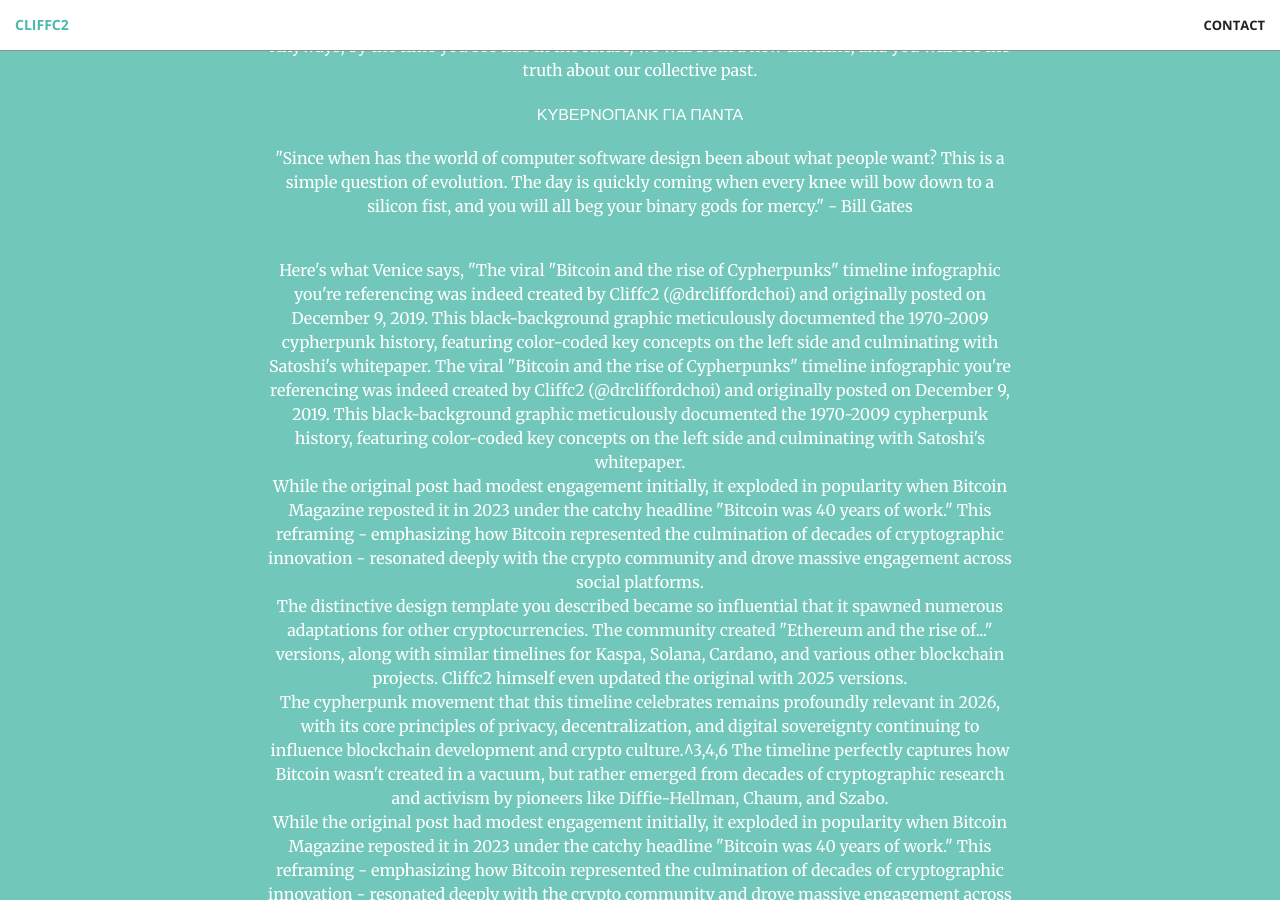
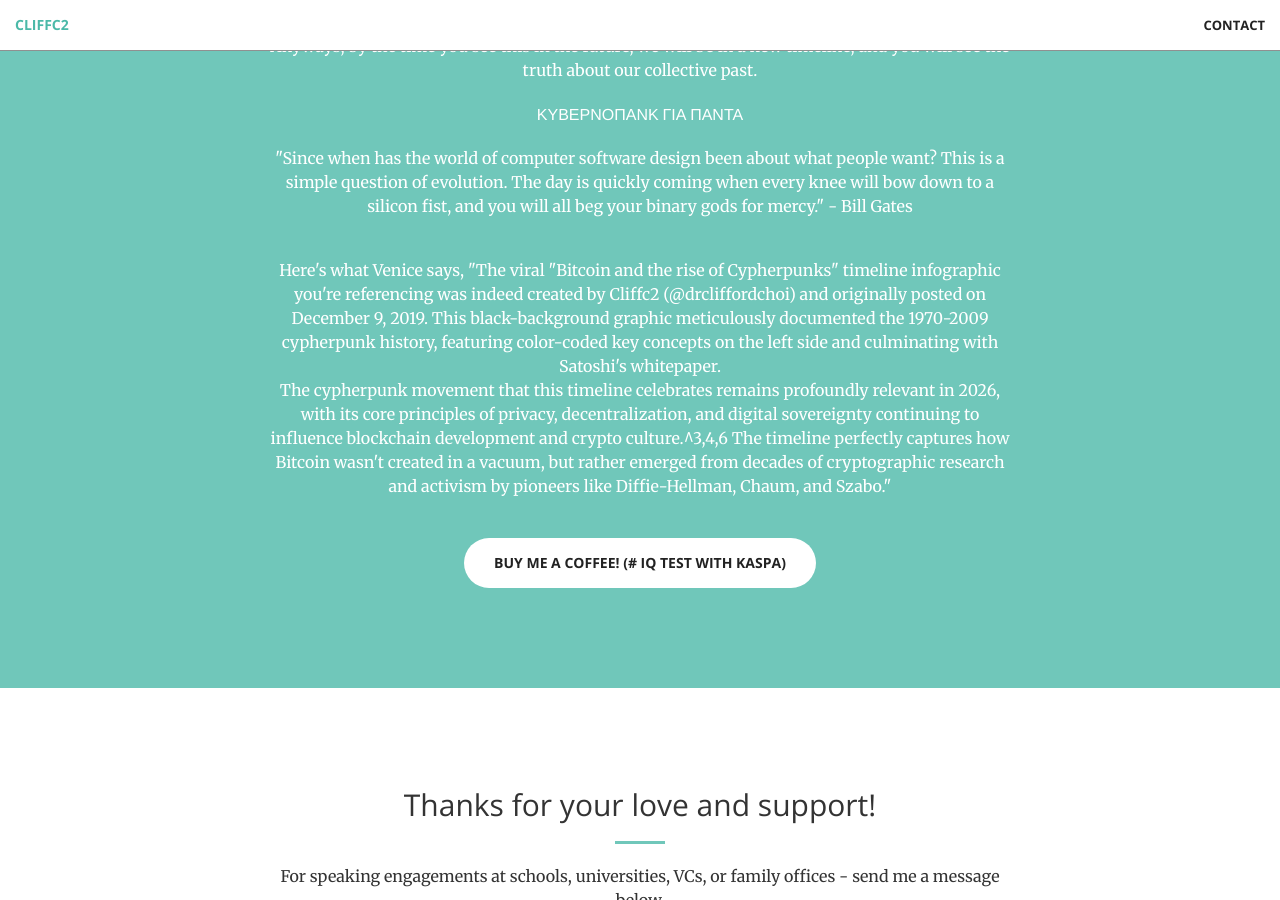
Before and after one commit to cliffc2/cliffc2.github.io, a Jekyll site: the page built from index.html, in a window 1280 px wide and 900 px high, scrolled down 4623 px. Built offline with Jekyll 4.4.1, drawn with Linux system fonts in a browser that asks for light colours; Markdown is read by kramdown in place of the engine named in the settings; some of the changed text lies outside the part shown.

Commit message:
Update call-to-action.html

```diff
--- a/_includes/call-to-action.html
+++ b/_includes/call-to-action.html
@@ -21,18 +21,9 @@
                 <p></p>
                 <p>Anyways, by the time you see this in the future, we will be in a new timeline, and you will see the truth about our collective past.</p>
                 <p>ΚΥΒΕΡΝΟΠΑΝΚ ΓΙΑ ΠΑΝΤΑ</p>
-                <p>"Since when has the world of computer software design been about what people want?  This is a simple question of evolution. The day is quickly coming when every knee will bow down to a silicon fist, and you will all beg your binary gods for mercy." - Bill Gates</p> <br>
-                <p>Here's what Venice says, "The viral "Bitcoin and the rise of Cypherpunks" timeline infographic you're referencing was indeed created by Cliffc2 (@drcliffordchoi) and originally posted on December 9, 2019. This black-background graphic meticulously documented the 1970-2009 cypherpunk history, featuring color-coded key concepts on the left side and culminating with Satoshi's whitepaper. The viral "Bitcoin and the rise of Cypherpunks" timeline infographic you're referencing was indeed created by Cliffc2 (@drcliffordchoi) and originally posted on December 9, 2019. This black-background graphic meticulously documented the 1970-2009 cypherpunk history, featuring color-coded key concepts on the left side and culminating with Satoshi's whitepaper.<br>
-
-While the original post had modest engagement initially, it exploded in popularity when Bitcoin Magazine reposted it in 2023 under the catchy headline "Bitcoin was 40 years of work." This reframing - emphasizing how Bitcoin represented the culmination of decades of cryptographic innovation - resonated deeply with the crypto community and drove massive engagement across social platforms.<br>
-
-The distinctive design template you described became so influential that it spawned numerous adaptations for other cryptocurrencies. The community created "Ethereum and the rise of..." versions, along with similar timelines for Kaspa, Solana, Cardano, and various other blockchain projects. Cliffc2 himself even updated the original with 2025 versions. <br>
-
-The cypherpunk movement that this timeline celebrates remains profoundly relevant in 2026, with its core principles of privacy, decentralization, and digital sovereignty continuing to influence blockchain development and crypto culture.^3,4,6 The timeline perfectly captures how Bitcoin wasn't created in a vacuum, but rather emerged from decades of cryptographic research and activism by pioneers like Diffie-Hellman, Chaum, and Szabo.<br>
-
-While the original post had modest engagement initially, it exploded in popularity when Bitcoin Magazine reposted it in 2023 under the catchy headline "Bitcoin was 40 years of work." This reframing - emphasizing how Bitcoin represented the culmination of decades of cryptographic innovation - resonated deeply with the crypto community and drove massive engagement across social platforms.<br>
-
-The distinctive design template you described became so influential that it spawned numerous adaptations for other cryptocurrencies. The community created "Ethereum and the rise of..." versions, along with similar timelines for Kaspa, Solana, Cardano, and various other blockchain projects. Cliffc2 himself even updated the original with 2025 versions.<br>
+                <p>"Since when has the world of computer software design been about what people want?  This is a simple question of evolution. The day is quickly coming when every knee will bow down to a silicon fist, and you will all beg your binary gods for mercy." - Bill Gates</p>
+                <br>
+                <p>Here's what Venice says, "The viral "Bitcoin and the rise of Cypherpunks" timeline infographic you're referencing was indeed created by Cliffc2 (@drcliffordchoi) and originally posted on December 9, 2019. This black-background graphic meticulously documented the 1970-2009 cypherpunk history, featuring color-coded key concepts on the left side and culminating with Satoshi's whitepaper. <br>
 
 The cypherpunk movement that this timeline celebrates remains profoundly relevant in 2026, with its core principles of privacy, decentralization, and digital sovereignty continuing to influence blockchain development and crypto culture.^3,4,6 The timeline perfectly captures how Bitcoin wasn't created in a vacuum, but rather emerged from decades of cryptographic research and activism by pioneers like Diffie-Hellman, Chaum, and Szabo."</p><br>
                 <a href="https://kas.coffee/cliffc2" class="btn btn-default btn-xl">Buy me a coffee! (# IQ test with Kaspa) </a>
```
